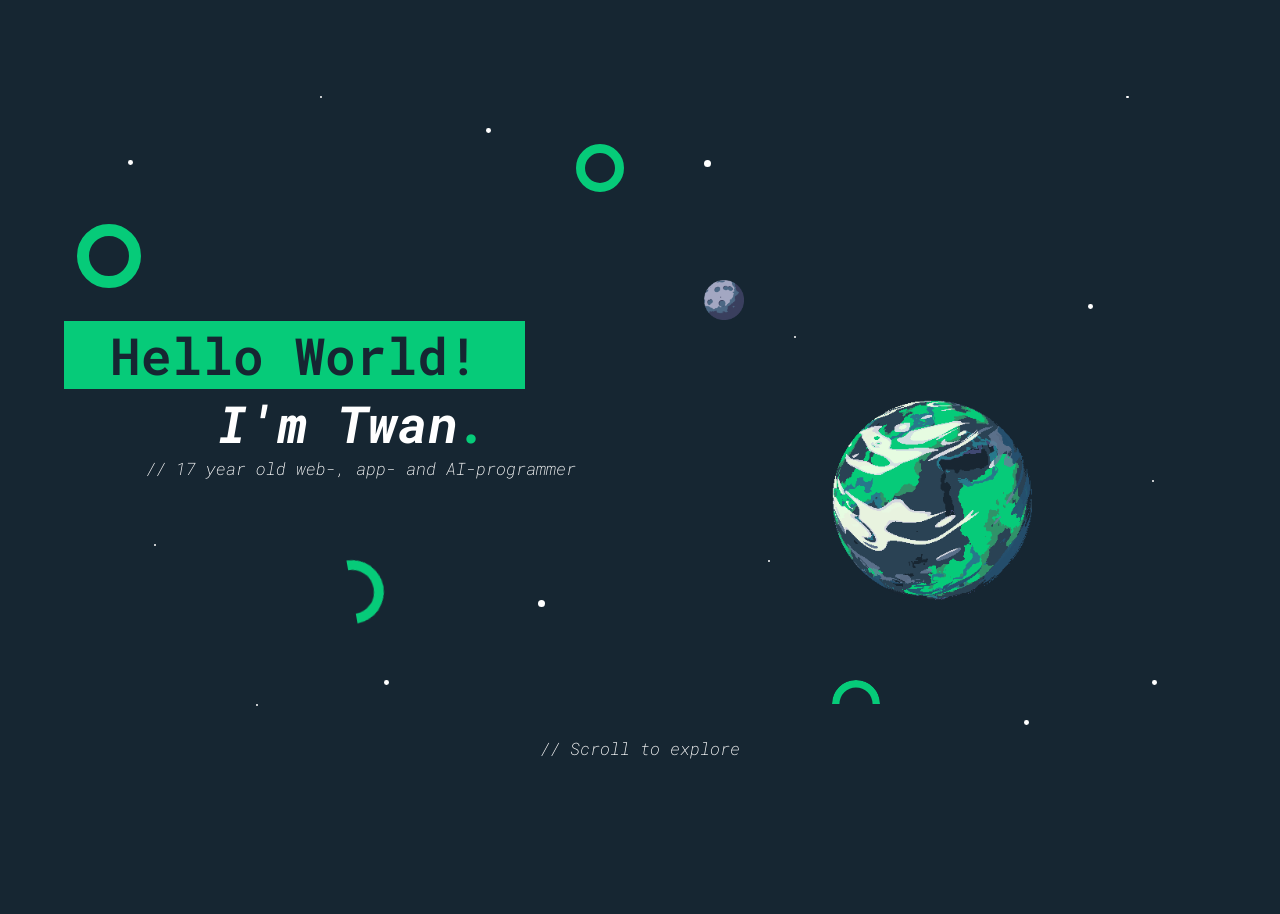
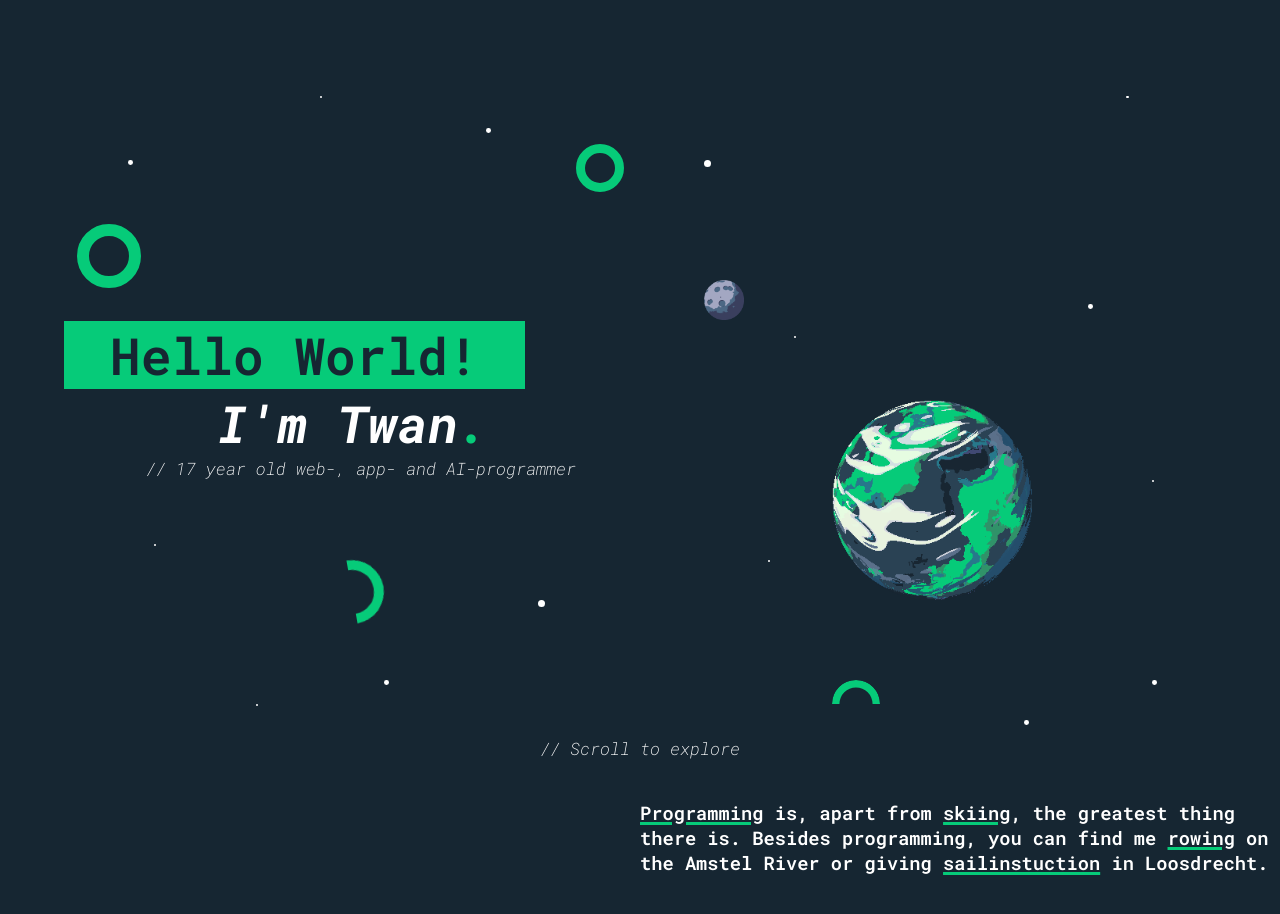
Before and after one commit to Twan-Reijinga/portfolio-site, a SvelteKit app: page / in a window 1280 px wide. Shown: the top 914 px of the page. Built offline with nearby package versions, Linux system fonts and the light colour scheme.

Commit message:
about me text with lining

```diff
--- a/src/routes/+page.svelte
+++ b/src/routes/+page.svelte
@@ -42,7 +42,13 @@
 		{/if}
 		<!-- </div> -->
 	</section>
-	<section class="right" />
+	<section class="right">
+		<h3>
+			<span>Programming</span> is, apart from <span>skiing</span>, the greatest thing there is.
+			Besides programming, you can find me <span>rowing</span> on the Amstel River or giving
+			<span>sailinstuction</span> in Loosdrecht.
+		</h3>
+	</section>
 {/if}
 
 <style>
```
